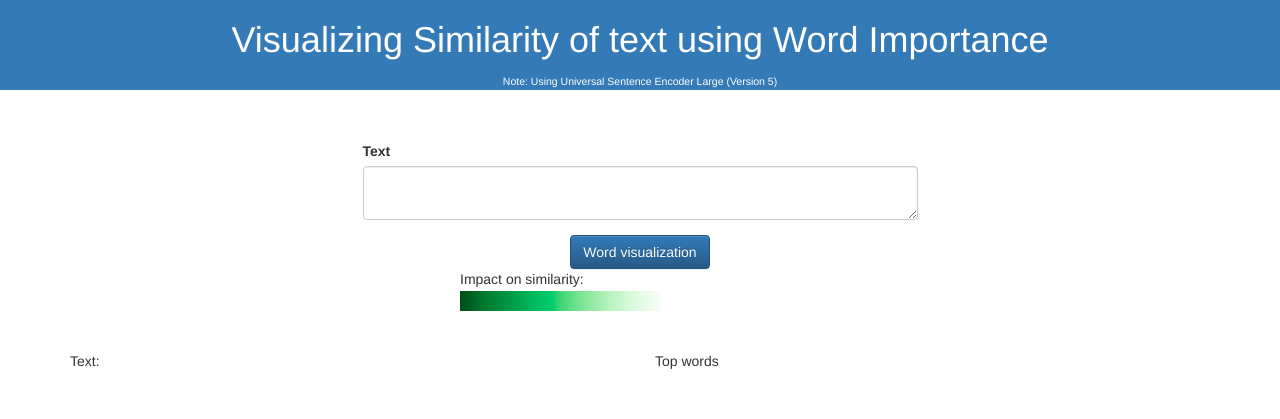
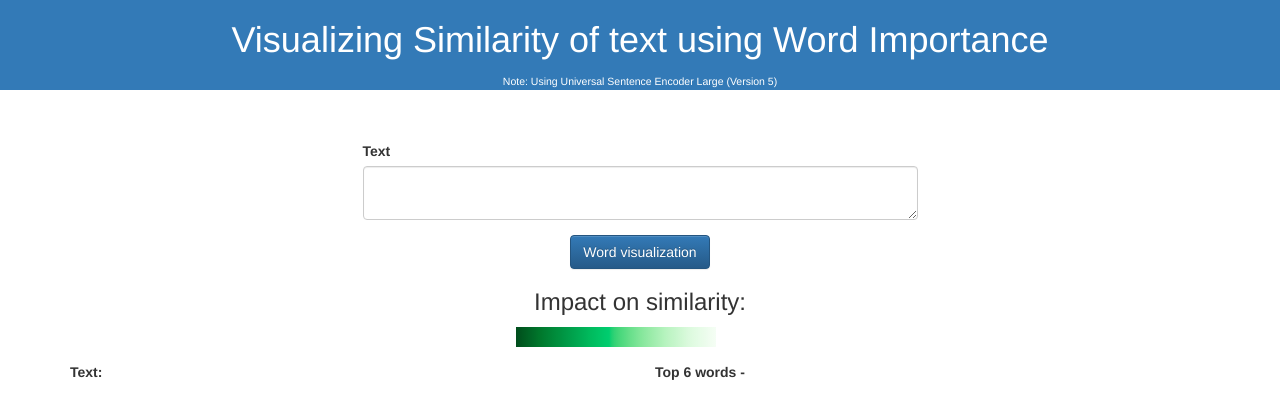
Before and after one commit to dheerajiiitv/visualizing-sent-embedding, a Flask app: page / in a window 1280 px wide. Shown: the top 419 px of the page. Run offline with Flask 2, Linux system fonts and the light colour scheme; some libraries are stand-ins or nearby versions.

Commit message:
Changes in top10

```diff
--- a/app.py
+++ b/app.py
@@ -13,11 +13,13 @@ def get_relevance():
     print("Finding Word Imrportance")
     user_text  = request.json['user_text']
     #TODO: Preprocessing in input text
+
+
     word_importance = get_important_words(user_text, user_text)
     word_score_tuple = list(map(lambda x, y: (x, y), user_text.split(), word_importance))
     word_score_tuple.sort(key=lambda x: -x[1])
     return json.dumps({'text':get_visual_representation(word_importance, user_text),
-                       'word_importance':str(word_score_tuple[:6])})
+                       'word_importance':"\n".join([" -> ".join(map(str,i)) for i in word_score_tuple][:6])})
 
 
 
--- a/templates/index.html
+++ b/templates/index.html
@@ -47,17 +47,16 @@
         </div>
         <div class="col-md-4"></div>
     </div>
-    <div class="row">
+    <div class="form-group row">
         <div class="col-md-4"></div>
-        <div class="col-md-4">Impact on similarity:<img src="{{ url_for('static',filename='images/green.png') }}"></div>
+        <div class="col-md-4 text-center"><h3>Impact on similarity:</h3><img src="{{ url_for('static',filename='images/green.png') }}"></div>
 
         <div class="col-md-4"></div>
     </div>
-    <br><br>
-    <div class="row">
+    <div class="form-group row">
 
-        <div class="col-md-6">Text: <span id="visualize_text"></span> </div>
-        <div class="col-md-6">Top words <span id="top_words"></span> </div>
+        <div class="col-md-6"><b>Text:</b><span id="visualize_text"></span> </div>
+        <div class="col-md-6"><b>Top 6 words - </b><br> <span id="top_words"></span> </div>
     </div>
 </div>
 
@@ -86,7 +85,7 @@
             }
         }).done(function (jsondata, textStatus, jqXHR) {
             // TODO: Replace by top 10 words
-            $("#top_words").html('<b>'+jsondata['word_importance'].join("\n")+'</b>');
+            $("#top_words").html(jsondata['word_importance'].split("\n").join("<br>"));
             $('#visualize_text').html('<h4>'+jsondata['text']+'</h4>');
 
         }).fail(function (jsondata, textStatus, jqXHR) {
--- a/visualize_USE.py
+++ b/visualize_USE.py
@@ -25,10 +25,8 @@ def get_important_words(original_text, reference_text):
 def get_color(score):
     if score > 0:
         return tps.color.brewer.map('Greens').css(1 - score, domain_min=0, domain_max=1)
-    elif score < 0:
+    else:
         return tps.color.brewer.map('Reds').css(1 + score, domain_min=0, domain_max=1)
-    else:
-        return 'rgba(0,0,0)'
 
 
 def get_visual_representation(scores, user_text):
```
Also changed, not shown: requirements.txt (added, +56 -0 lines).
